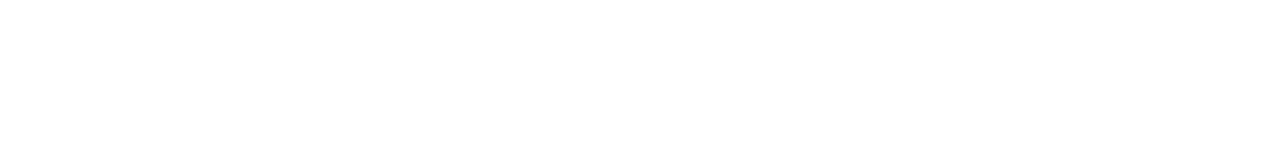
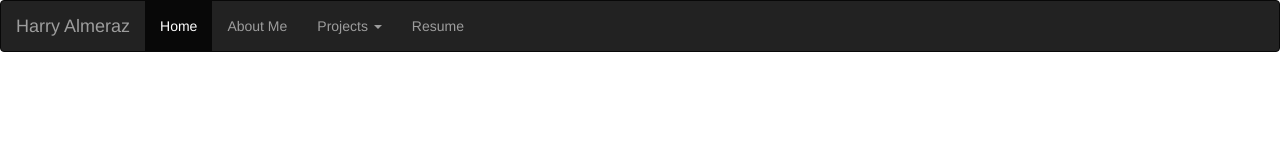
Before and after one commit to HarryBoBerry/personalwebsite, a plain HTML site: page index.html in a window 1280 px wide. Drawn offline with nearby package versions, Linux system fonts and the light colour scheme.

Commit message:
Navbar
just adding the navbar

```diff
--- a/index.html
+++ b/index.html
@@ -28,5 +28,36 @@ once it has been downloaded it will improve the loadtime of the page.
 </head>
 <body>
 
+<!-- NAV BAR -->
+<nav class ="navbar navbar-inverse">
+  <div class="container-fluid">
+    <div class="navbar-header">
+      <a class="navbar-brand" href="#"> Harry Almeraz </a>
+    </div>
+
+  <ul class ="nav navbar-nav">
+    <li class="active"><a href="#"> Home </a> </li>
+    <li class=""><a href="#"> About Me </a> </li>
+
+    <li class="dropdown">
+      <a class ="dropdown-toggle" data-toggle="dropdown" href="#"> Projects
+      <span class="caret"></span></a>
+      <ul class="dropdown-menu">
+        <li><a href="#"> Project 1 </a></li>
+        <li><a href="#"> Project 2 </a></li>
+        <li><a href="#"> Project 3 </a></li>
+      </ul>
+
+
+    </li>
+
+
+    <li><a href="#"> Resume </a> </li>
+  </ul>
+</div>
+</nav>
+
+
+
 </body>
 </html>
```
